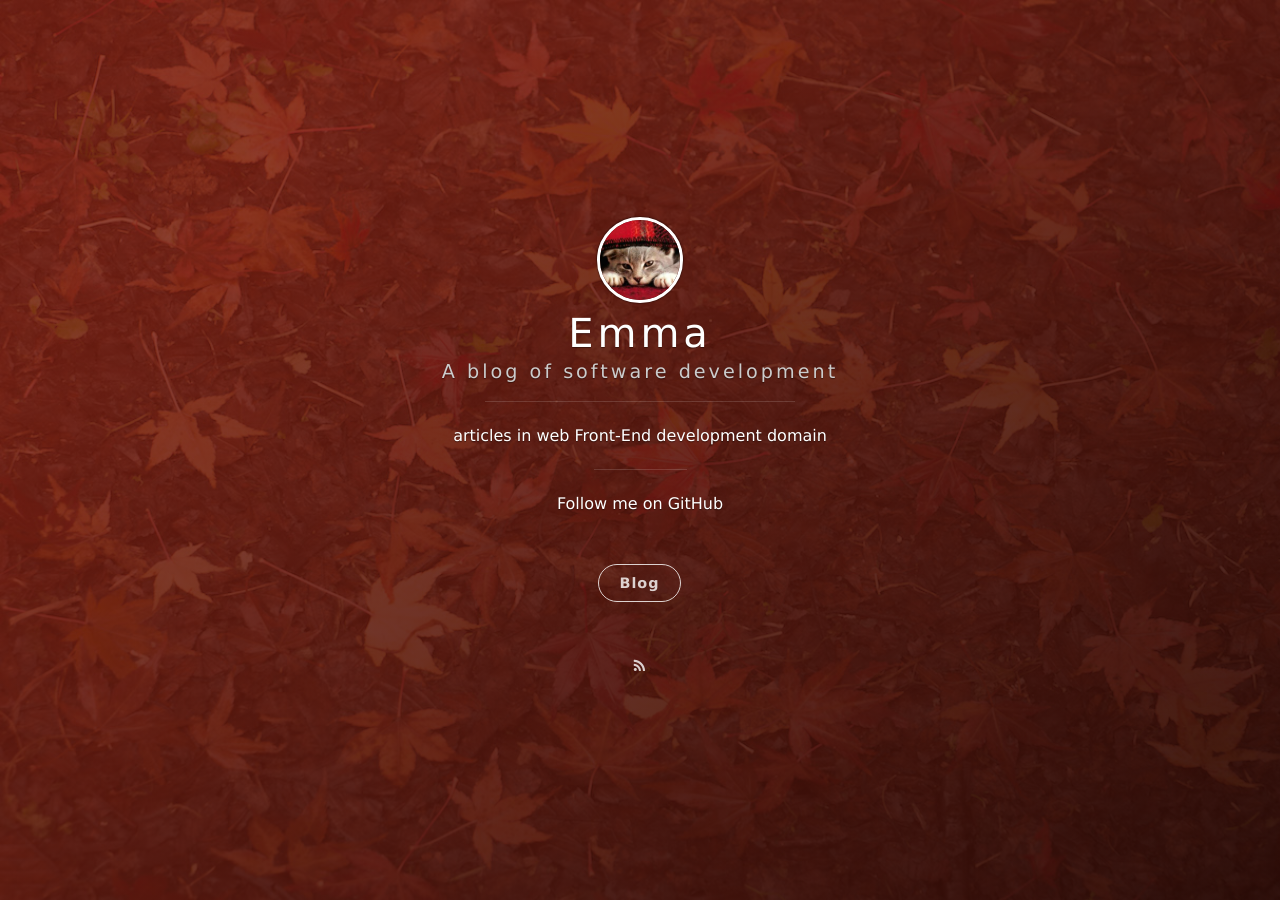
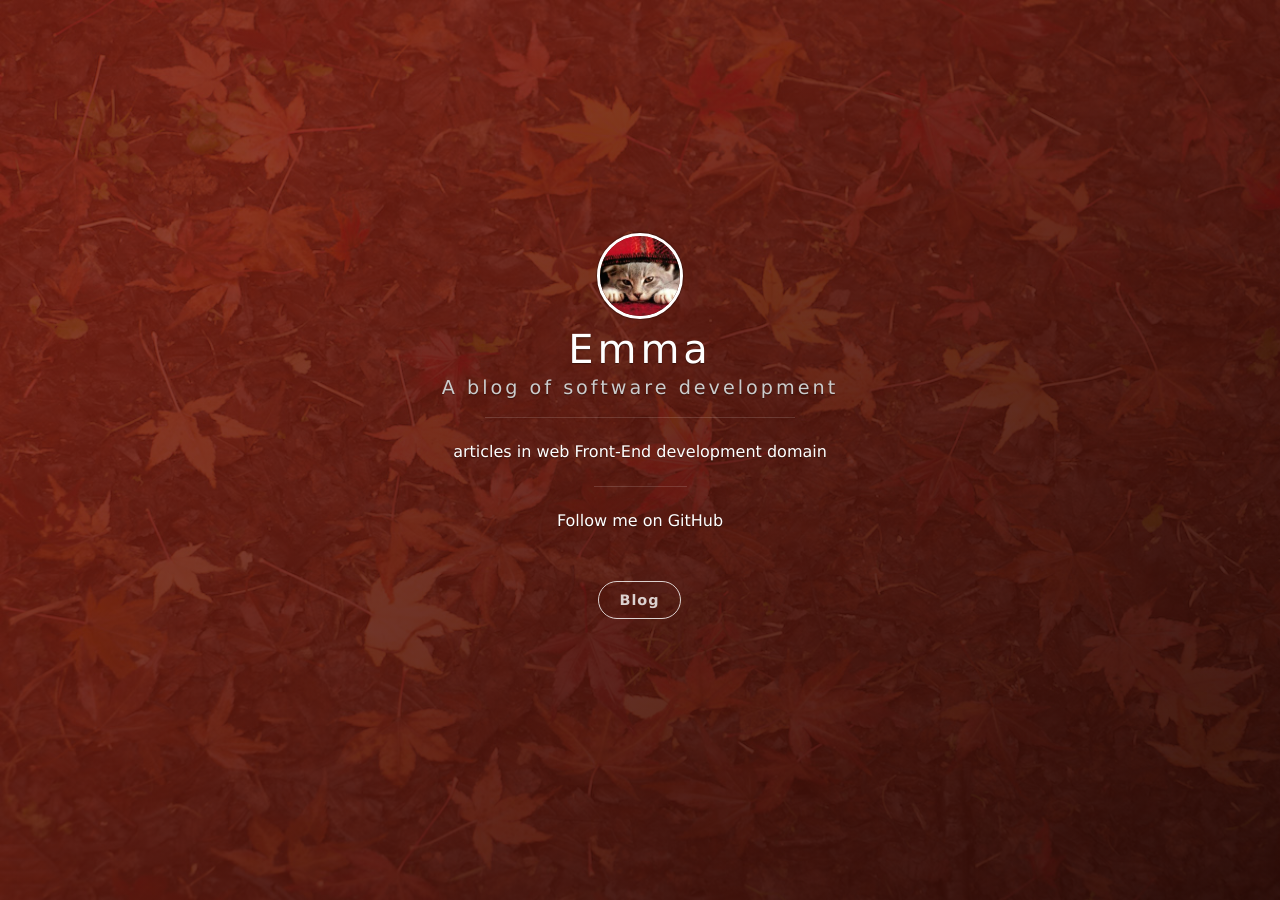
Before and after one commit to Emma0118/Emma0118.github.io, a Jekyll site: the page built from index.html, in a window 1280 px wide. Built offline with Jekyll 4.4.1, drawn with Linux system fonts in a browser that asks for light colours; nearby versions of some CDN libraries; the list of posts is cut into pages by our own code.

Commit message:
收入其它文件

```diff
--- a/_includes/social.html
+++ b/_includes/social.html
@@ -42,12 +42,12 @@
   {% endif %}
 
   <!-- RSS -->
-  <li class="navigation__item">
-    <a href="/feed.xml" rel="author" title="RSS" target="_blank">
-      <i class='social fa fa-rss'></i>
-      <span class="label">RSS</span>
-    </a>
-  </li>
+  <!--<li class="navigation__item">-->
+    <!--<a href="/feed.xml" rel="author" title="RSS" target="_blank">-->
+      <!--<i class='social fa fa-rss'></i>-->
+      <!--<span class="label">RSS</span>-->
+    <!--</a>-->
+  <!--</li>-->
 
   {% if site.social.mail %}
   <!-- Email -->
```
